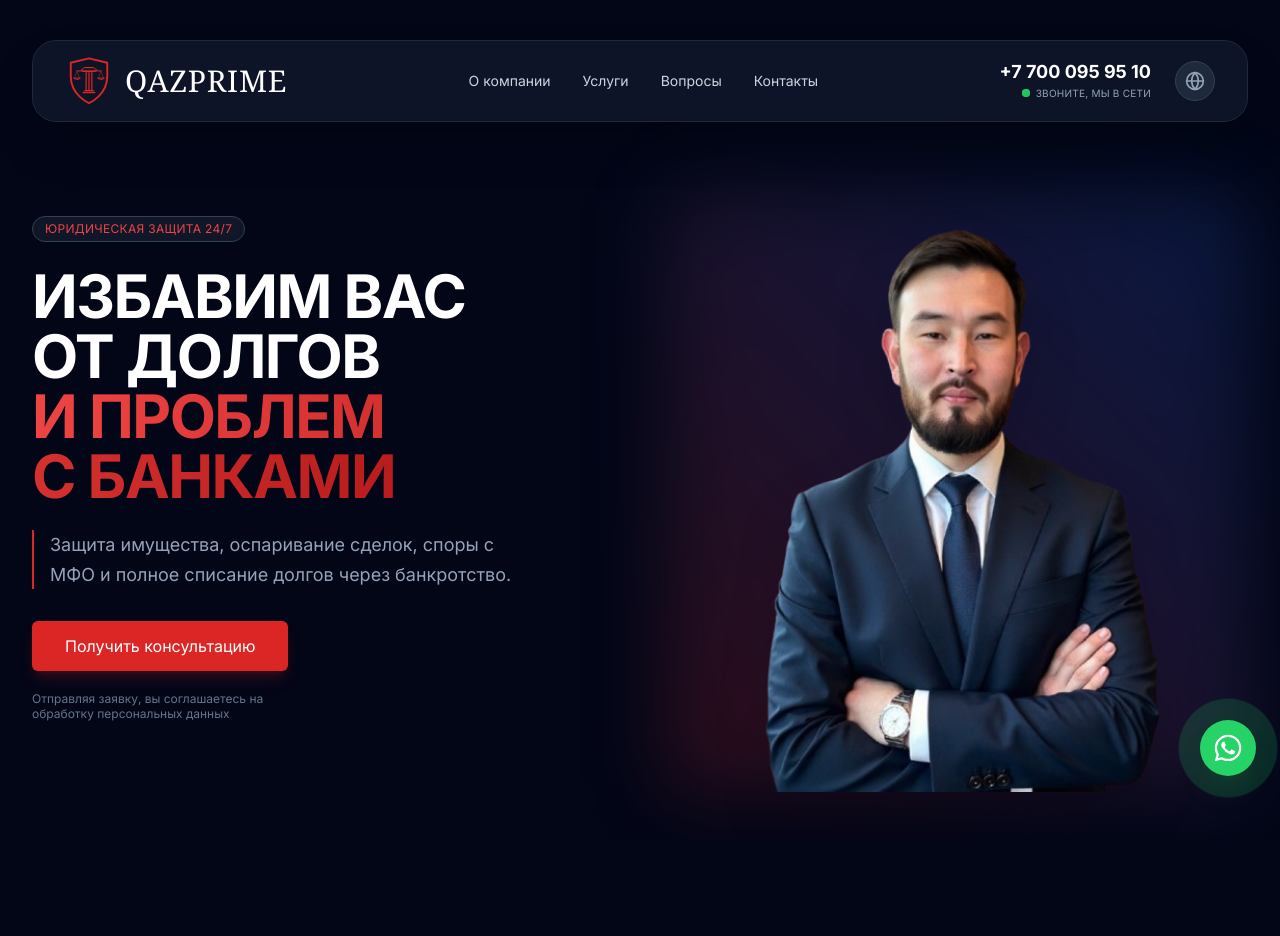
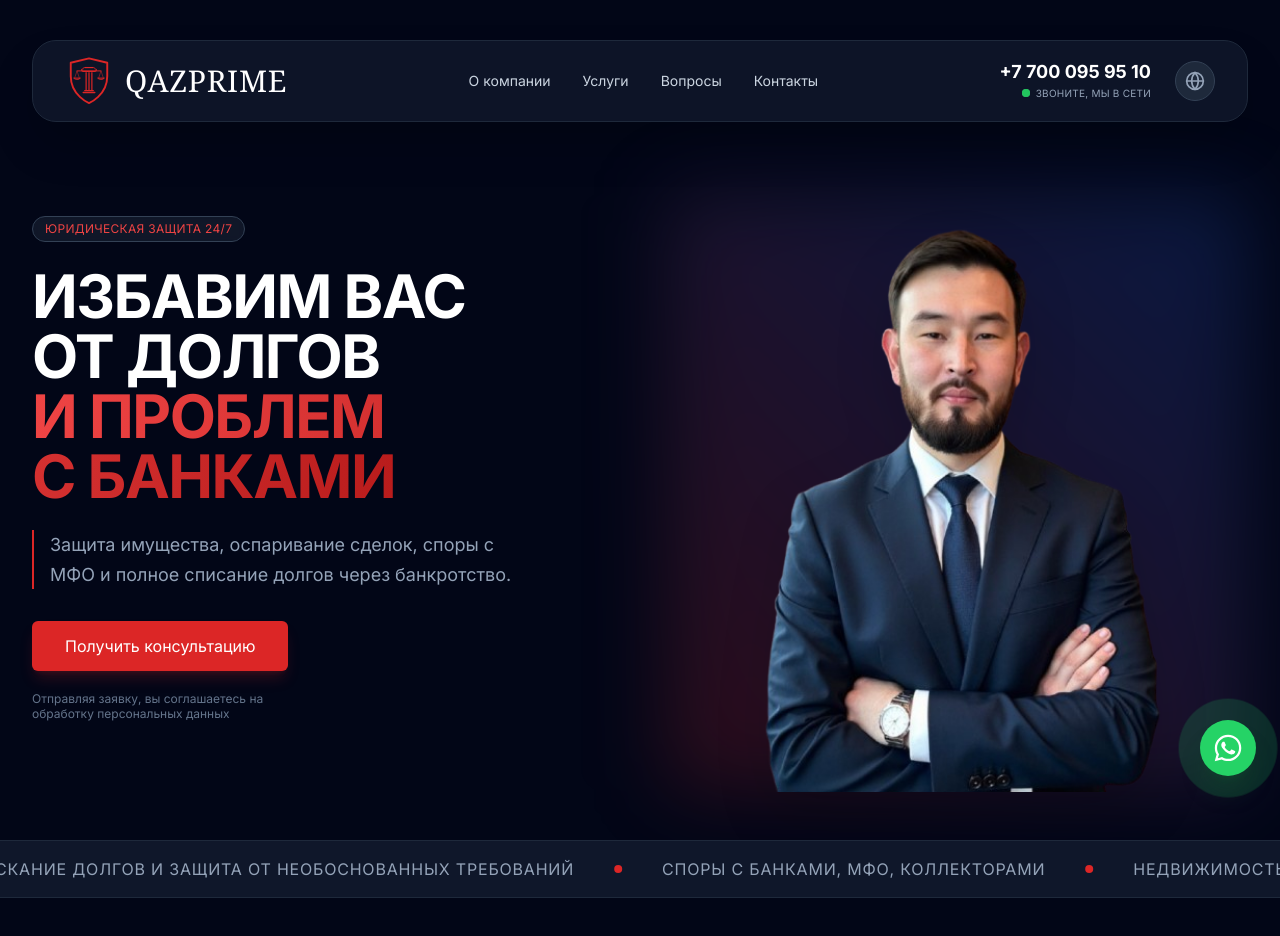
Before and after one commit to Alchinkaz/qaz-prime, a React (Vite) app: page / in a window 1280 px wide. Shown: the top 936 px of the page. Built offline with nearby package versions, Linux system fonts and the light colour scheme.

Commit message:
Add RunningLine marquee component

```diff
--- a/App.tsx
+++ b/App.tsx
@@ -1,6 +1,7 @@
 import React from 'react';
 import { Navbar } from './components/Navbar';
 import { Hero } from './components/Hero';
+import { RunningLine } from './components/RunningLine';
 import { Stats } from './components/Stats';
 import { Steps } from './components/Steps';
 import { Services } from './components/Services';
@@ -16,6 +17,7 @@ function App() {
     <div className="min-h-screen bg-slate-950 font-sans text-slate-100 selection:bg-red-600 selection:text-white">
       <Navbar />
       <Hero />
+      <RunningLine />
       <Stats />
       <Services />
       <Steps />
--- /dev/null
+++ b/components/RunningLine.tsx
@@ -0,0 +1,67 @@
+import React from 'react';
+
+const MARQUEE_ITEMS = [
+    "Взыскание долгов и защита от необоснованных требований",
+    "Споры с банками, МФО, коллекторами",
+    "Недвижимость: сделки, аресты, выселение, споры по залогам",
+    "Представительство в судах и исполнительном производстве"
+];
+
+export const RunningLine: React.FC = () => {
+    return (
+        <div className="bg-slate-900 border-y border-slate-800 py-4 overflow-hidden select-none">
+            <div className="flex whitespace-nowrap animate-marquee">
+                {/* First set of items */}
+                <div className="flex shrink-0 items-center">
+                    {MARQUEE_ITEMS.map((item, index) => (
+                        <React.Fragment key={`first-${index}`}>
+                            <span className="text-slate-400 text-sm md:text-base font-medium uppercase tracking-wider mx-8">
+                                {item}
+                            </span>
+                            <span className="w-2 h-2 rounded-full bg-red-600 mx-2"></span>
+                        </React.Fragment>
+                    ))}
+                </div>
+                {/* Second set of items (duplicated for seamless loop) */}
+                <div className="flex shrink-0 items-center">
+                    {MARQUEE_ITEMS.map((item, index) => (
+                        <React.Fragment key={`second-${index}`}>
+                            <span className="text-slate-400 text-sm md:text-base font-medium uppercase tracking-wider mx-8">
+                                {item}
+                            </span>
+                            <span className="w-2 h-2 rounded-full bg-red-600 mx-2"></span>
+                        </React.Fragment>
+                    ))}
+                </div>
+                {/* Third set of items for safety on very wide screens */}
+                <div className="flex shrink-0 items-center">
+                    {MARQUEE_ITEMS.map((item, index) => (
+                        <React.Fragment key={`third-${index}`}>
+                            <span className="text-slate-400 text-sm md:text-base font-medium uppercase tracking-wider mx-8">
+                                {item}
+                            </span>
+                            <span className="w-2 h-2 rounded-full bg-red-600 mx-2"></span>
+                        </React.Fragment>
+                    ))}
+                </div>
+            </div>
+
+            <style>{`
+        @keyframes marquee {
+          0% {
+            transform: translateX(0);
+          }
+          100% {
+            transform: translateX(-33.333%);
+          }
+        }
+        .animate-marquee {
+          animation: marquee 40s linear infinite;
+        }
+        .animate-marquee:hover {
+          animation-play-state: paused;
+        }
+      `}</style>
+        </div>
+    );
+};
```
